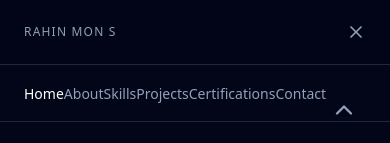
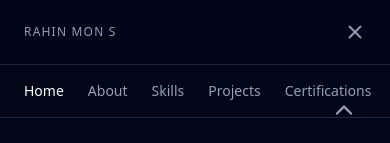
Before and after one commit to Rahinmon2903/Portfolio-latest, a React (Vite) app: page / in a window 390 px wide. Both pictures are taken after a click on the button 356 px from the left and 32 px from the top of the page. Shown: the top 143 px of the page. Built offline with nearby package versions, Linux system fonts and the light colour scheme.

Commit message:
navbar updated

```diff
--- a/src/components/Navbar.jsx
+++ b/src/components/Navbar.jsx
@@ -19,12 +19,12 @@ export default function Navbar() {
 
     const observer = new IntersectionObserver(
       (entries) => {
-        const visibleSections = entries
-          .filter((entry) => entry.isIntersecting)
+        const visible = entries
+          .filter((e) => e.isIntersecting)
           .sort((a, b) => b.intersectionRatio - a.intersectionRatio);
 
-        if (visibleSections.length > 0) {
-          setActive(visibleSections[0].target.id);
+        if (visible.length) {
+          setActive(visible[0].target.id);
         }
       },
       {
@@ -34,12 +34,11 @@ export default function Navbar() {
     );
 
     sections.forEach((section) => observer.observe(section));
-
     return () => observer.disconnect();
   }, []);
 
   const linkStyle = (id) =>
-    `text-sm transition-colors duration-300 ${
+    `text-sm font-medium transition-colors duration-300 ${
       active === id
         ? "text-white"
         : "text-slate-400 hover:text-white"
@@ -48,7 +47,6 @@ export default function Navbar() {
   return (
     <nav className="fixed top-0 w-full z-50 bg-slate-950/90 backdrop-blur border-b border-slate-800">
       <div className="max-w-6xl mx-auto px-6 h-16 flex items-center justify-between">
-
         {/* BRAND */}
         <span className="text-xs tracking-widest text-slate-400 uppercase">
           Rahin Mon S
@@ -67,19 +65,25 @@ export default function Navbar() {
           ))}
         </div>
 
-        {/* MOBILE BUTTON */}
+        {/* MOBILE TOGGLE */}
         <button
           onClick={() => setOpen(!open)}
           className="md:hidden text-slate-400 hover:text-white transition"
         >
-          {open ? <FiX size={20} /> : <FiMenu size={20} />}
+          {open ? <FiX size={22} /> : <FiMenu size={22} />}
         </button>
       </div>
 
       {/* MOBILE MENU */}
       {open && (
         <div className="md:hidden border-t border-slate-800 bg-slate-950">
-          <div className="px-6 py-4 space-y-3">
+          <div
+            className="
+              flex gap-6 px-6 py-4
+              overflow-x-auto whitespace-nowrap
+              scrollbar-hide
+            "
+          >
             {links.map((link) => (
               <a
                 key={link.id}
```
